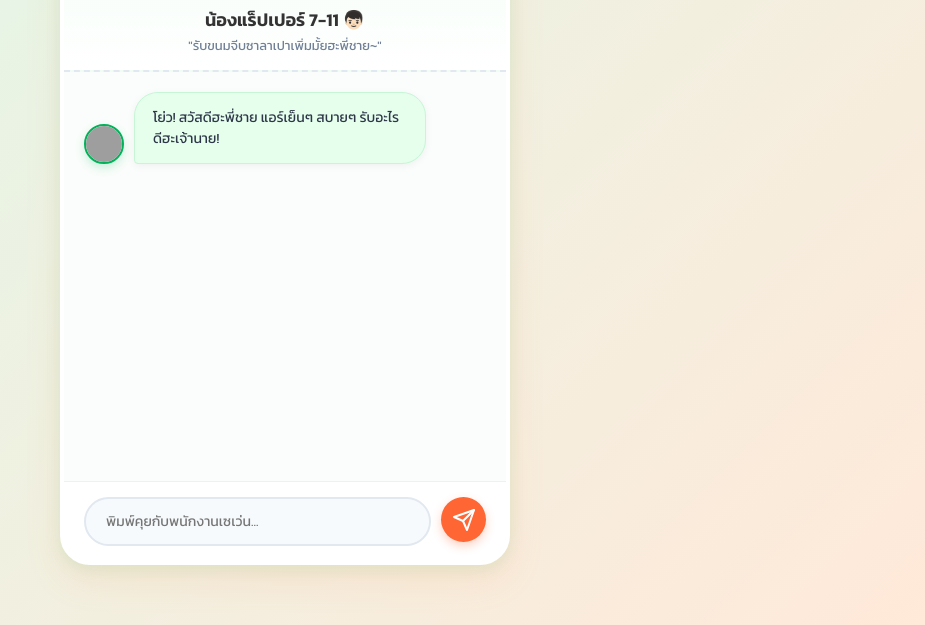
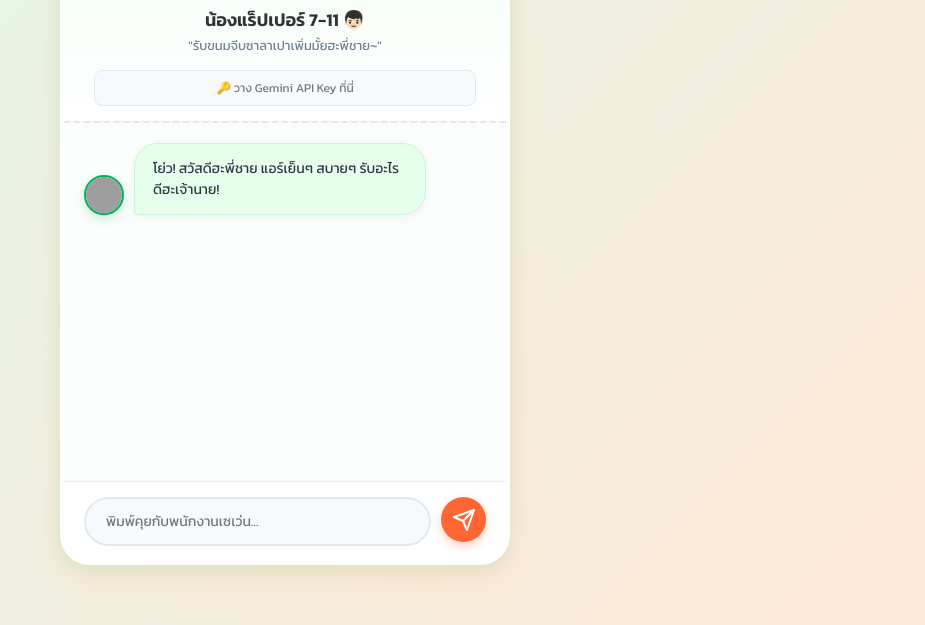
Before and after one commit to forQodeding/7-11rapper, a website built with Vite: page index.html in a window 1280 px wide. Shown: the part 175-800 px from the top of the page, without its empty margins (355-1280 px from the left). Built offline with nearby package versions, Linux system fonts and the light colour scheme; no server answers; grey boxes are pictures that could not be loaded.

Commit message:
Update index.html

```diff
--- a/index.html
+++ b/index.html
@@ -17,6 +17,10 @@
         </div>
         <h1>น้องแร็ปเปอร์ 7-11 👦🏻</h1>
         <p class="subtitle">"รับขนมจีบซาลาเปาเพิ่มมั้ยฮะพี่ชาย~"</p>
+
+        <div class="api-key-container">
+          <input type="password" id="apiKeyInput" placeholder="🔑 วาง Gemini API Key ที่นี่" autocomplete="off" />
+        </div>
       </header>
 
       <main class="chat-container">
```
